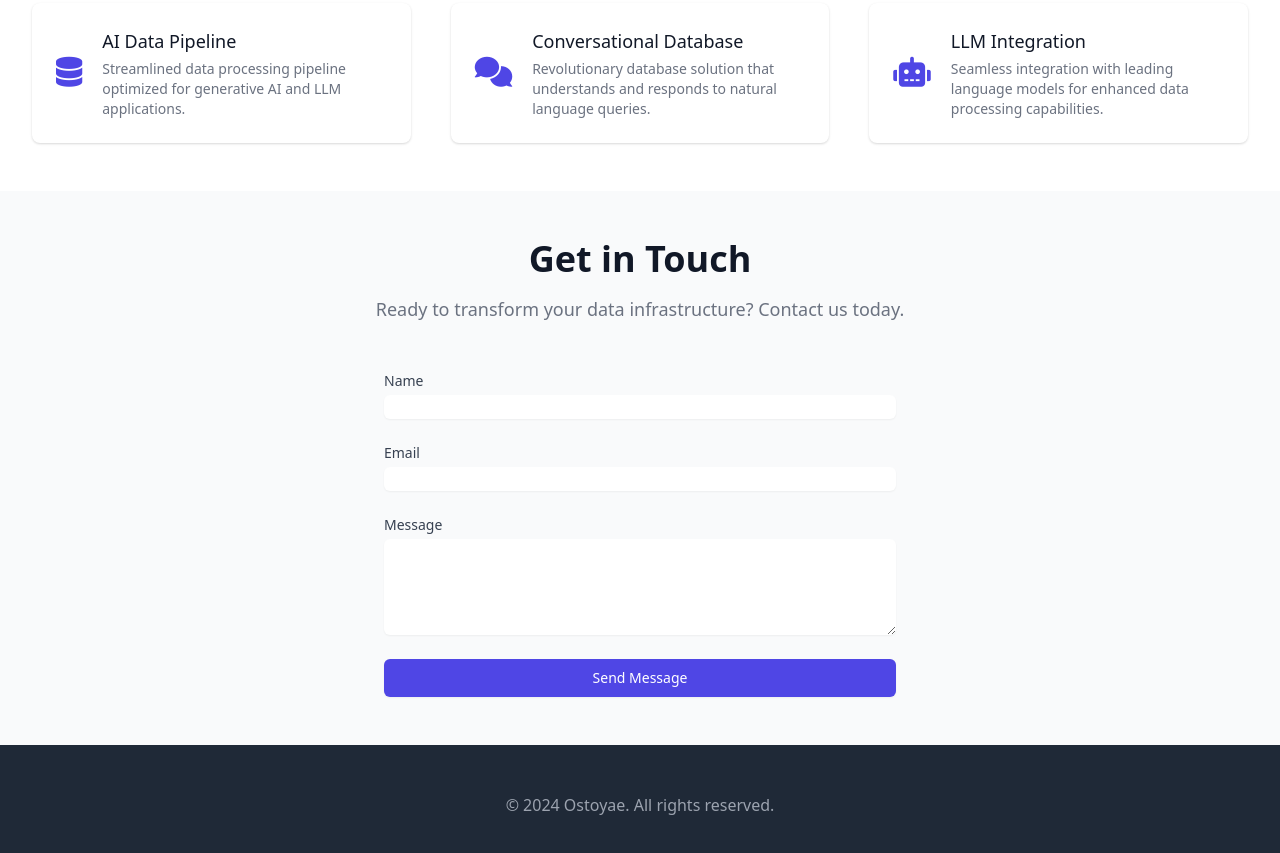
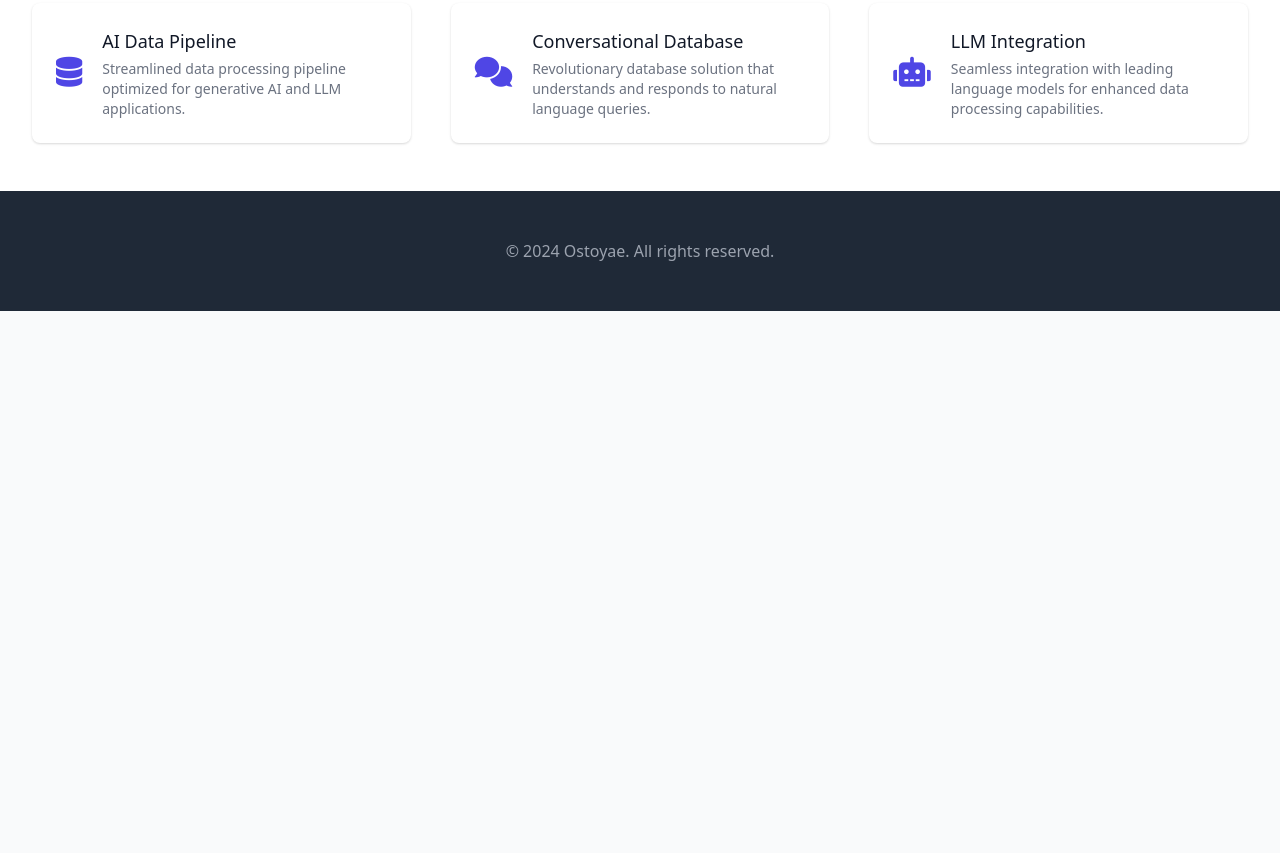
Before and after one commit to ostoyae/ostoyae.github.io, a plain HTML site: page docs/index.html in a window 1280 px wide. Shown: the part 687-1540 px from the top of the page. After the commit the page ends 998 px from the top, so only its background shows below. Drawn offline with nearby package versions, Linux system fonts and the light colour scheme.

Commit message:
removing contact us section

```diff
--- a/docs/index.html
+++ b/docs/index.html
@@ -122,7 +122,7 @@
     </div>
 
     <!-- Contact Section -->
-    <div id="contact" class="bg-gray-50 py-12">
+    <div id="contact" class="bg-gray-50 py-12" hidden="true">
         <div class="max-w-7xl mx-auto px-4 sm:px-6 lg:px-8">
             <div class="text-center">
                 <h2 class="text-3xl font-extrabold text-gray-900 sm:text-4xl">
```
